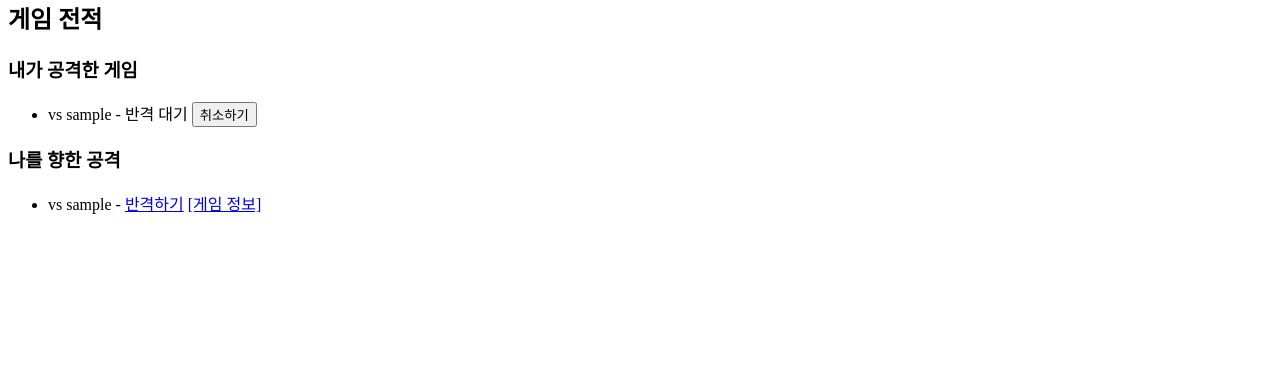
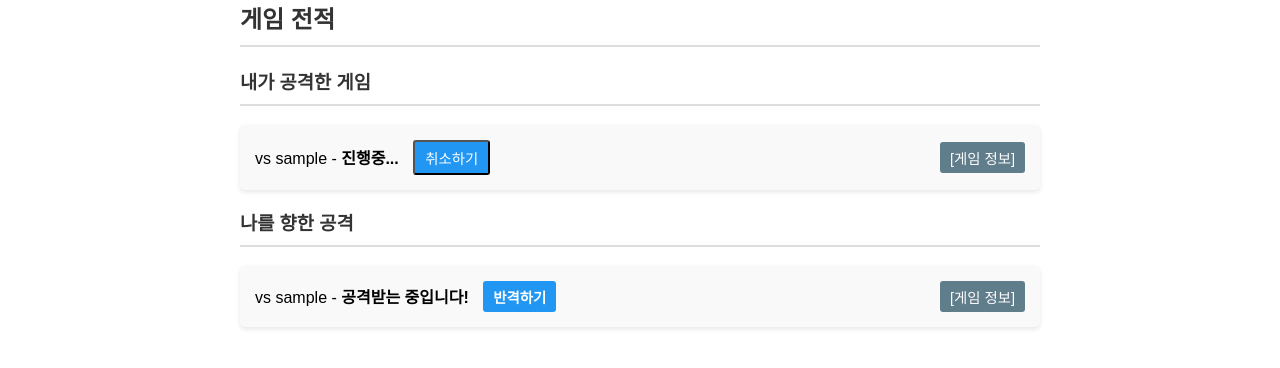
Before and after one commit to Pirogramming-21/Piro21_CardGame_02, a Django app: page /game-history/ in a window 1280 px wide. Shown: the part 20-388 px from the top of the page. Run offline with Django 5.2, Linux system fonts and the light colour scheme; a user stored in the database is signed in; tables that the repository leaves empty hold one stand-in row (values such as "Sample post").

Commit message:
[Feat] list.html 스타일 추가

```diff
--- a/apps/game/models.py
+++ b/apps/game/models.py
@@ -19,9 +19,15 @@ class Game(models.Model):
         ('LOW', 'Lower number wins'),
     ]
 
+    RESULT_CHOICES = [
+        ('ATTACKER_WIN', 'Attacker Win'),
+        ('DEFENDER_WIN', 'Defender Win'),
+        ('DRAW', 'Draw'),
+    ]
+
     win_condition = models.CharField(max_length=4, choices=WIN_CONDITION_CHOICES, null=True)
     status = models.CharField(max_length=10, choices=STATUS_CHOICES, default='PENDING')
-    result = models.CharField(max_length=20, null=True, blank=True)
+    result = models.CharField(max_length=20, choices=RESULT_CHOICES, null=True, blank=True)
 
     def __str__(self):
         return f"Game {self.id}: {self.attacker.username} vs {self.defender.username}"
--- a/apps/game/views.py
+++ b/apps/game/views.py
@@ -14,9 +14,6 @@ def game_history(request):
 
     # 사용자가 수비자인 게임
     defenses = Game.objects.filter(defender=request.user).order_by('-id')
-
-    # print("Attacks:", attacks.count())
-    # print("Defenses:", defenses.count())
 
     context = {
         'attacks': attacks,
--- a/templates/list.html
+++ b/templates/list.html
@@ -1,26 +1,86 @@
 {% extends 'base.html' %}
 
 {% block content %}
+<style>
+    .game-history {
+        max-width: 800px;
+        margin: 0 auto;
+        font-family: Arial, sans-serif;
+    }
+    h2, h3 {
+        color: #333;
+        border-bottom: 2px solid #ddd;
+        padding-bottom: 10px;
+    }
+    ul {
+        list-style-type: none;
+        padding: 0;
+    }
+    li {
+        background-color: #f9f9f9;
+        margin-bottom: 10px;
+        padding: 15px;
+        border-radius: 5px;
+        box-shadow: 0 2px 5px rgba(0,0,0,0.1);
+        display: flex;
+        justify-content: space-between;
+        align-items: center;
+    }
+    .game-info {
+        flex-grow: 1;
+    }
+    .game-status {
+        font-weight: bold;
+    }
+    .game-result {
+        display: inline-block;
+        padding: 5px 10px;
+        border-radius: 3px;
+        color: white;
+    }
+    .win { background-color: #4CAF50; }
+    .lose { background-color: #f44336; }
+    .draw { background-color: #ff9800; }
+    .button, .link {
+        display: inline-block;
+        padding: 5px 10px;
+        margin-left: 10px;
+        text-decoration: none;
+        color: white;
+        border-radius: 3px;
+        font-size: 0.9em;
+    }
+    .button { background-color: #2196F3; }
+    .link {
+        background-color: #607D8B;
+        margin-left: auto;
+    }
+    .cancel-form {
+        display: inline;
+    }
+</style>
 
+<div class="game-history">
     <h2>게임 전적</h2>
 
     <h3>내가 공격한 게임</h3>
     <ul>
     {% for game in attacks %}
         <li>
+            <div class="game-info">
                 vs {{ game.defender.username }} -
+                <span class="game-status">
                 {% if game.status == 'PENDING' %}
-            반격 대기
-
-            <form action="{% url 'cancel_game' game.id %}" method="post" style="display:inline;">
+                    진행중...
+                    <form class="cancel-form" action="{% url 'game:cancel_game' game.id %}" method="post">
                         {% csrf_token %}
-                <button type="submit">취소하기</button>
+                        <button class="button" type="submit">취소하기</button>
                     </form>
-
                 {% elif game.status == 'ONGOING' %}
                     게임 진행 중
                 {% elif game.status == 'FINISHED' %}
                     결과:
+                    <span class="game-result {% if game.result == 'ATTACKER_WIN' %}win{% elif game.result == 'DEFENDER_WIN' %}lose{% else %}draw{% endif %}">
                     {% if game.result == 'ATTACKER_WIN' %}
                         승리
                     {% elif game.result == 'DEFENDER_WIN' %}
@@ -28,9 +88,13 @@
                     {% else %}
                         무승부
                     {% endif %}
+                    </span>
                 {% elif game.status == 'CANCELLED' %}
                     취소됨
                 {% endif %}
+                </span>
+            </div>
+            <a class="link" href="{% url 'game:game_detail' game.id %}">[게임 정보]</a>
         </li>
     {% endfor %}
     </ul>
@@ -39,13 +103,16 @@
     <ul>
     {% for game in defenses %}
         <li>
+            <div class="game-info">
                 vs {{ game.attacker.username }} -
+                <span class="game-status">
                 {% if game.status == 'PENDING' %}
-            <a href="{% url 'counter_attack' game.id %}">반격하기</a>
+                    공격받는 중입니다! <a class="button" href="{% url 'game:counter_attack' game.id %}">반격하기</a>
                 {% elif game.status == 'ONGOING' %}
                     게임 진행 중
                 {% elif game.status == 'FINISHED' %}
                     결과:
+                    <span class="game-result {% if game.result == 'DEFENDER_WIN' %}win{% elif game.result == 'ATTACKER_WIN' %}lose{% else %}draw{% endif %}">
                     {% if game.result == 'DEFENDER_WIN' %}
                         승리
                     {% elif game.result == 'ATTACKER_WIN' %}
@@ -53,11 +120,15 @@
                     {% else %}
                         무승부
                     {% endif %}
+                    </span>
                 {% elif game.status == 'CANCELLED' %}
                     취소됨
                 {% endif %}
-        <a href="{% url 'game_detail' game.id %}">[게임 정보]</a>
+                </span>
+            </div>
+            <a class="link" href="{% url 'game:game_detail' game.id %}">[게임 정보]</a>
         </li>
     {% endfor %}
     </ul>
+</div>
 {% endblock %}
```
Lines whose indentation alone changed are shown as unchanged.
